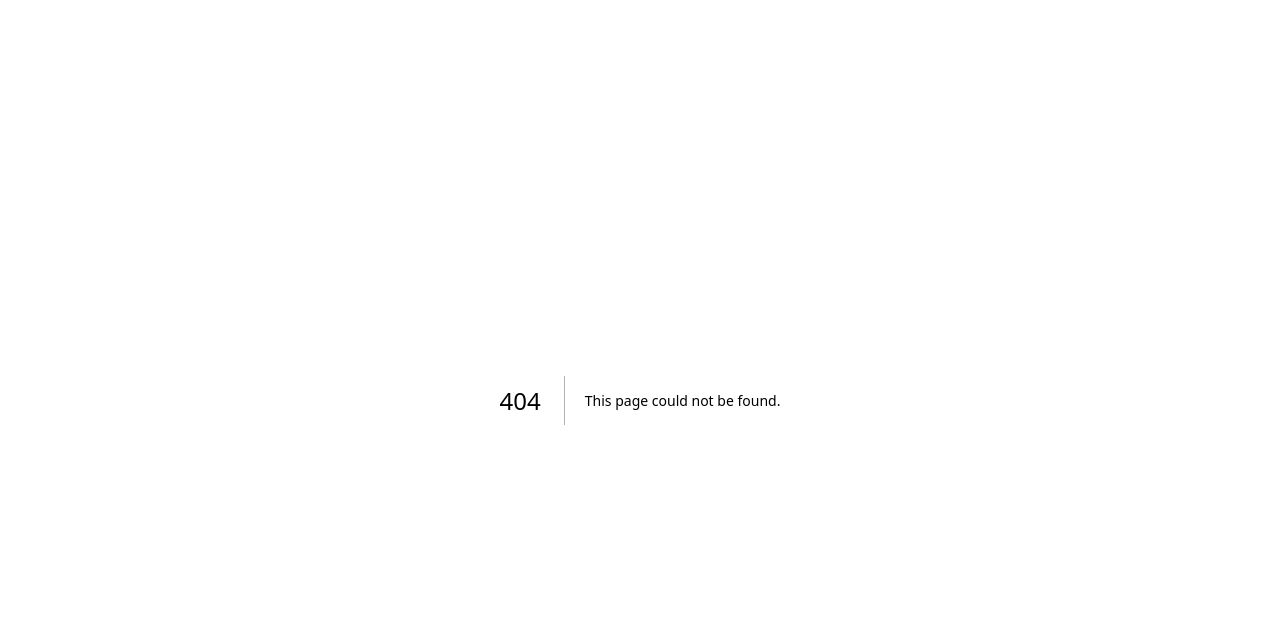
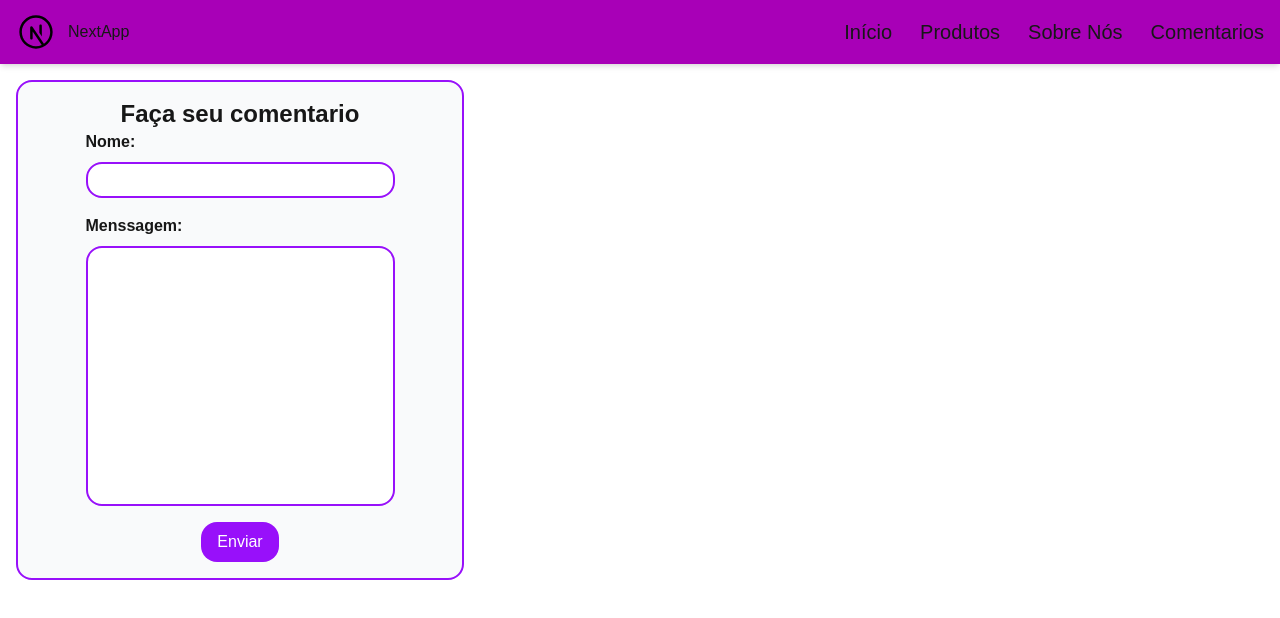
Before and after one commit to GabrielXavier77/introducao-nextjs, a Next.js app: page /comments in a window 1280 px wide. Before the commit this address had no page. Shown: the top 618 px of the page. Built offline with nearby package versions, Linux system fonts and the light colour scheme.

Commit message:
components and comments page

```diff
--- /dev/null
+++ b/src/app/comments/page.tsx
@@ -0,0 +1,30 @@
+"use client";
+
+import CommentForm from "@/components/CommentForm";
+import CommentsList from "@/components/CommentsList";
+import NavBar from "@/components/NavBar";
+import { CommentSchema } from "@/types/comments";
+import { useState } from "react";
+
+export default function CommentsPage() {
+  const [comments, setComments] = useState<CommentSchema[]>([]);
+
+  return (
+    <div className="w-full h-full">
+      <NavBar
+        links={[
+          { label: "Início", href: "/" },
+          { label: "Produtos", href: "/products" },
+          { label: "Sobre Nós", href: "/about" },
+          { label: "Comentarios", href: "/comments" },
+        ]}
+      />
+      <div className="p-4 w-full grid grid-cols-[1fr_3fr] space-x-4">
+        <CommentForm comments={comments} setComments={setComments} />
+        <div>
+          <CommentsList comments={comments} />
+        </div>
+      </div>
+    </div>
+  );
+}
--- a/src/app/page.tsx
+++ b/src/app/page.tsx
@@ -57,6 +57,7 @@ export default function Home() {
           { label: "Início", href: "/" },
           { label: "Produtos", href: "/products" },
           { label: "Sobre Nós", href: "/about" },
+          { label: "Comentarios", href: "/comments"}
         ]}
       />
       <div className="flex flex-wrap justify-center p-4 gap-4">
--- /dev/null
+++ b/src/components/Comment.tsx
@@ -0,0 +1,18 @@
+import Image from "next/image";
+
+interface CardContent {
+  title: string;
+  subTitle: string;
+  date: string;
+}
+
+export default function Comment({ title, subTitle, date }: CardContent) {
+  return (
+    <div className="bg-gray-50 w-md h-45 p-5 border-2 border-purple-600 rounded-2xl hover:shadow-md transition duration-300">
+      <h2 className="font-bold text-xl mb-4 flex justify-between">
+        {title} <span className="text-gray-500 text-base">{date}</span>
+      </h2>
+      <h3 className="text-gray-700 text-lg">{subTitle}</h3>
+    </div>
+  );
+}
--- /dev/null
+++ b/src/components/CommentForm.tsx
@@ -0,0 +1,85 @@
+"use client";
+
+import React, { ChangeEvent, useState } from "react";
+import { CommentSchema } from "@/types/comments";
+
+type CommentFormProps = {
+  comments: CommentSchema[];
+  setComments: React.Dispatch<React.SetStateAction<CommentSchema[]>>;
+};
+
+export default function CommentForm({
+  comments,
+  setComments,
+}: CommentFormProps) {
+  const [user, setUser] = useState<string>("");
+  const [message, setMessage] = useState<string>("");
+
+  const handleUser = (e: ChangeEvent<HTMLInputElement>) => {
+    setUser(e.target.value);
+  };
+
+  const handleMessage = (e: ChangeEvent<HTMLTextAreaElement>) => {
+    setMessage(e.target.value);
+  };
+
+  const handleSubmit = (e: React.FormEvent) => {
+    e.preventDefault();
+    setComments((prev) => [
+      ...prev,
+      { user: user, message: message, date: new Date().toLocaleString() },
+    ]);
+
+    setUser("")
+    setMessage("")
+  };
+
+  return (
+    <div className="w-md">
+      <form
+        onSubmit={handleSubmit}
+        className="border-2 border-purple-600 p-4 w-full rounded-2xl bg-gray-50"
+      >
+        <div className="flex flex-col justify-center items-center">
+          <h1 className="font-bold text-2xl text-center">
+            Faça seu comentario
+          </h1>
+
+          <div className="mb-4 w-full flex flex-col items-center">
+            <label htmlFor="" className="block mb-2 font-bold w-3/4">
+              Nome:
+            </label>
+            <input
+              type="text"
+              value={user}
+              onChange={handleUser}
+              className="px-2 py-1 border-2 border-purple-600 rounded-2xl outline-none bg-white w-3/4"
+              required
+            />
+          </div>
+
+          <div className="mb-4 w-full flex flex-col items-center">
+            <label htmlFor="" className="block mb-2 font-bold w-3/4">
+              Menssagem:
+            </label>
+            <textarea
+              name=""
+              id=""
+              rows={10}
+              value={message}
+              onChange={handleMessage}
+              required
+              className="border-2 p-2 border-purple-600 rounded-2xl outline-none resize-none bg-white w-3/4"
+            ></textarea>
+          </div>
+
+          <div className="flex justify-center items-center w-full">
+            <button className="bg-purple-600 px-4 py-2 text-white rounded-2xl cursor-pointer">
+              Enviar
+            </button>
+          </div>
+        </div>
+      </form>
+    </div>
+  );
+}
--- /dev/null
+++ b/src/components/CommentsList.tsx
@@ -0,0 +1,30 @@
+import { CommentSchema } from "@/types/comments";
+import Comment from "./Comment";
+
+type CommentListProps = {
+  comments: CommentSchema[];
+};
+
+export default function CommentsList({ comments }: CommentListProps) {
+  const toTitleCase = (str: string) => {
+    return str
+      .toLowerCase()
+      .split(" ")
+      .map((word) => word.charAt(0).toUpperCase() + word.slice(1))
+      .join(" ");
+  }
+
+  return (
+    <div className="grid grid-cols-[1fr_1.5fr] auto-rows-[220px] gap-x-4">
+      {comments.map((comment, index) => (
+        <div key={index}>
+          <Comment
+            title={toTitleCase(comment.user)}
+            subTitle={comment.message}
+            date={comment.date}
+          />
+        </div>
+      ))}
+    </div>
+  );
+}
--- /dev/null
+++ b/src/types/comments.ts
@@ -0,0 +1,5 @@
+export type CommentSchema = {
+  user: string;
+  message: string;
+  date: string;
+};
```
